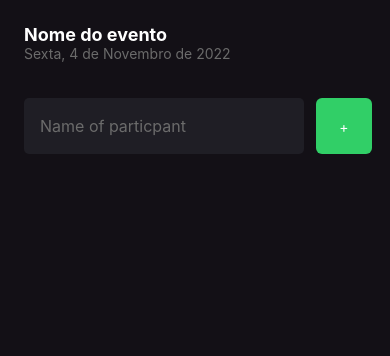
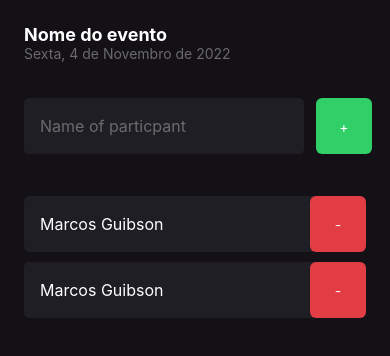
Before and after one commit to mguibtech/attendance-list, a React Native app: screen / in a window 390 px wide. Shown: the top 356 px of the page. Built offline with nearby package versions, Linux system fonts and the light colour scheme.

Commit message:
Creatting participating component

```diff
--- /dev/null
+++ b/src/components/Participant/index.tsx
@@ -0,0 +1,19 @@
+import { styles } from "./styles";
+import { View, Text, TouchableOpacity } from "react-native";
+
+export function Particpant(){
+  function handleRemoveParticipant(){
+
+  }
+  return(
+    <View style={styles.container}>
+      <Text style={styles.name}>
+        Marcos Guibson
+      </Text>
+
+      <TouchableOpacity style={styles.button} onPress={handleRemoveParticipant}>
+          <Text style={styles.buttonText}>-</Text>
+        </TouchableOpacity>
+    </View>
+  )
+}
--- /dev/null
+++ b/src/components/Participant/styles.ts
@@ -0,0 +1,30 @@
+import { StyleSheet } from "react-native";
+
+export const styles = StyleSheet.create({
+  container: {
+    width: '100%',
+    backgroundColor: '#1f1e25',
+    borderRadius: 5,
+    flexDirection: "row",
+    alignItems: "center",
+    marginBottom: 10
+  },
+  name:{
+    color: '#fff',
+    fontSize: 16,
+    flex: 1,
+    marginLeft: 16
+  },
+  buttonText:{
+    color: '#fff'
+  },
+  button:{
+    width: 56,
+    height: 56,
+    borderRadius: 6,
+    backgroundColor: '#e23c44',
+    alignContent: "center",
+    alignItems: "center",
+    justifyContent: "center"
+  },
+})
--- a/src/screens/Home/index.tsx
+++ b/src/screens/Home/index.tsx
@@ -1,10 +1,9 @@
 import { Text, TextInput, View, TouchableOpacity } from "react-native";
+import { Particpant } from "../../components/Participant";
 
 import { styles } from "./styles";
 
 export function Home() {
-
-
 
   function handleParticipandAdd() {
     console.log("Foi clicado no botão")
@@ -27,6 +26,9 @@
           <Text style={styles.buttonText}>+</Text>
         </TouchableOpacity>
       </View>
+
+      <Particpant/>
+      <Particpant/>
     </View>
   )
 }
```
